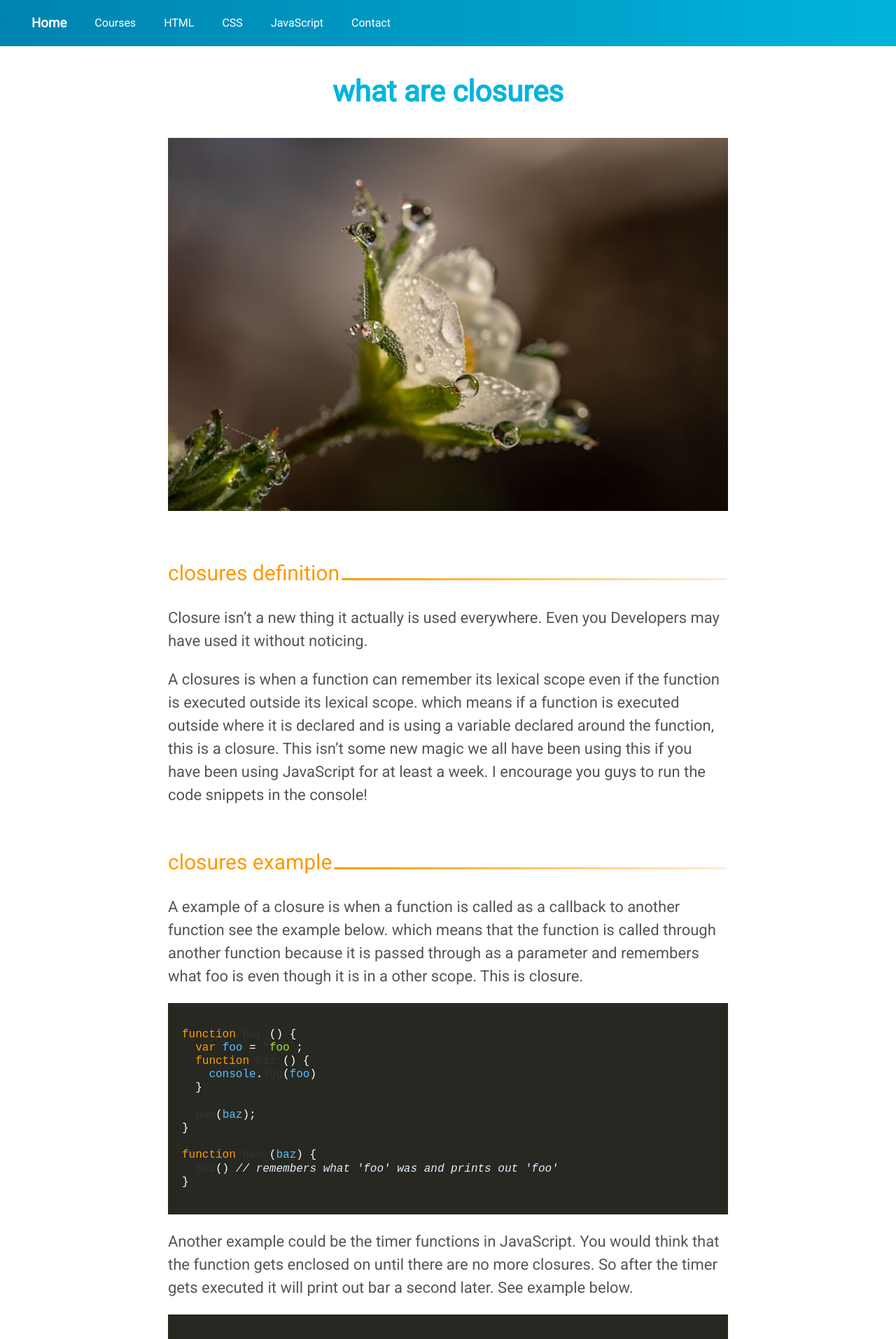
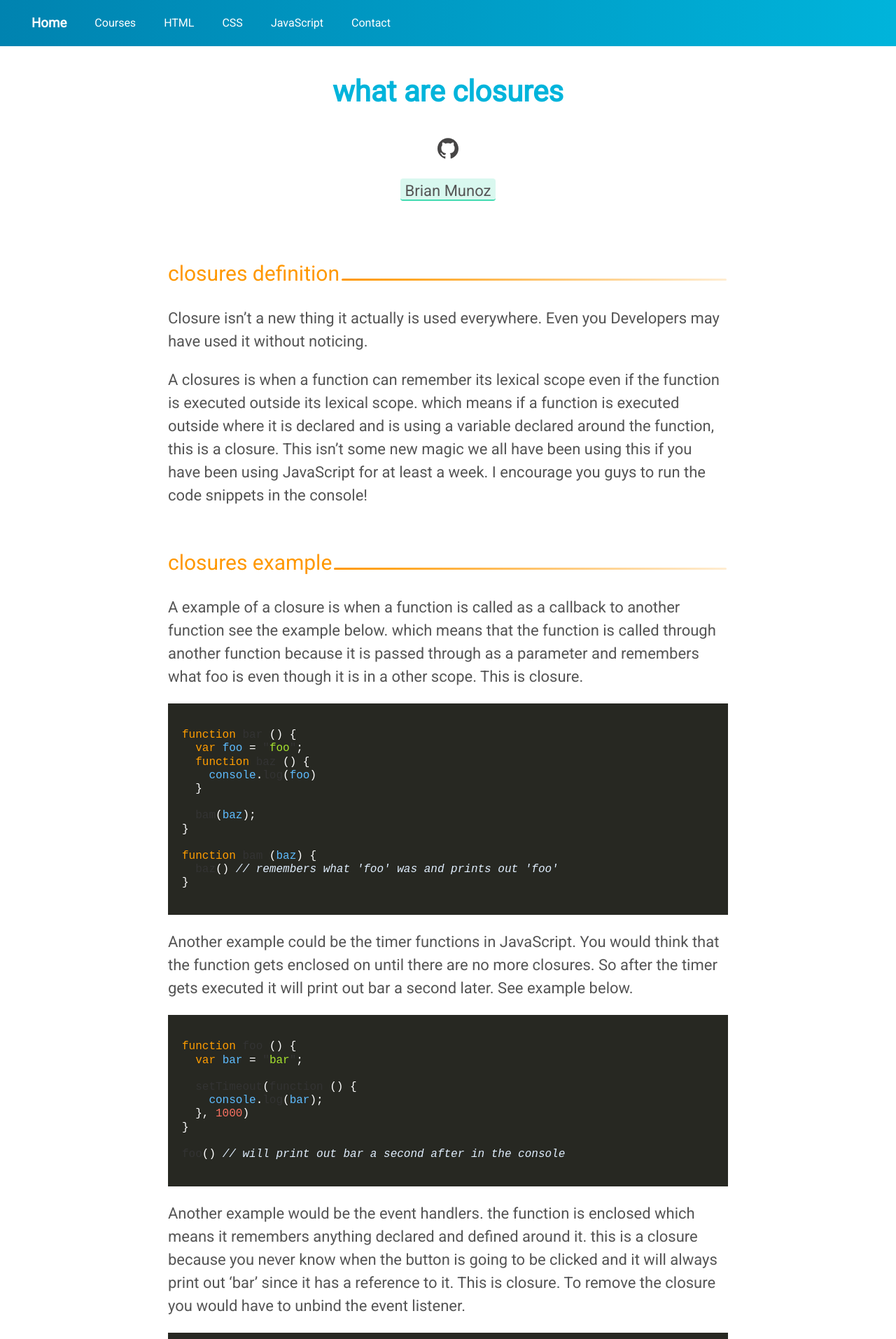
Before and after one commit to planeswalker1/coconut, a Jekyll site: the page built from _posts/2018-06-11-what-are-closures.md, in a window 1280 px wide. Shown: the top 1913 px of the page at 70% size. Built offline with Jekyll 4.4.1, drawn with Linux system fonts in a browser that asks for light colours.

Commit message:
add links to the author

```diff
--- /dev/null
+++ b/_includes/github-svg.html
@@ -0,0 +1,4 @@
+<svg aria-labelledby="simpleicons-github-icon" role="img" viewBox="0 0 24 24" xmlns="http://www.w3.org/2000/svg">
+  <title id="simpleicons-github-icon">GitHub icon</title>
+  <path fill="#181717" d="M12 .297c-6.63 0-12 5.373-12 12 0 5.303 3.438 9.8 8.205 11.385.6.113.82-.258.82-.577 0-.285-.01-1.04-.015-2.04-3.338.724-4.042-1.61-4.042-1.61C4.422 18.07 3.633 17.7 3.633 17.7c-1.087-.744.084-.729.084-.729 1.205.084 1.838 1.236 1.838 1.236 1.07 1.835 2.809 1.305 3.495.998.108-.776.417-1.305.76-1.605-2.665-.3-5.466-1.332-5.466-5.93 0-1.31.465-2.38 1.235-3.22-.135-.303-.54-1.523.105-3.176 0 0 1.005-.322 3.3 1.23.96-.267 1.98-.399 3-.405 1.02.006 2.04.138 3 .405 2.28-1.552 3.285-1.23 3.285-1.23.645 1.653.24 2.873.12 3.176.765.84 1.23 1.91 1.23 3.22 0 4.61-2.805 5.625-5.475 5.92.42.36.81 1.096.81 2.22 0 1.606-.015 2.896-.015 3.286 0 .315.21.69.825.57C20.565 22.092 24 17.592 24 12.297c0-6.627-5.373-12-12-12"></path>
+</svg>
--- a/_layouts/project.html
+++ b/_layouts/project.html
@@ -5,6 +5,17 @@
 
 <article class="proj">
   <div class="proj__contain">
+    <h1>{{ page.title }}</h1>
+    <div class="social">
+      <a class="social__icon" href="{{ page.author[2] }}">
+        {% include github-svg.html %}
+      </a>
+      <p>
+        <a class="social__author" href="{{ page.author[1] }}">
+          {{ page.author[0] }}
+        </a>
+      </p>
+    </div>
     {{ content }}
   </div>
 </article>
--- a/_posts/2018-06-11-what-are-closures.md
+++ b/_posts/2018-06-11-what-are-closures.md
@@ -4,12 +4,9 @@
 date:  "2018-06-11 4:47 -0700"
 meta: A explanation on what closures are in javascript. Closures in JavaScript is the most common feature used.
 pic: images/raindrop.jpg
-tags: ["javascript", "programming"]
+tags: ["javascript"]
+author: ["Brian Munoz", "https://colorlessenergy.github.io/", "https://github.com/colorlessenergy"]
 ---
-
-# what are closures
-
-![a picture of a flower]({{ site.baseurl }}/images/raindrop.jpg "a picture of a flower")
 
 ## closures definition
 
```
Also changed, not shown: css/layout.css (+20 -0 lines), css/syntax.css (+8 -1 lines).
